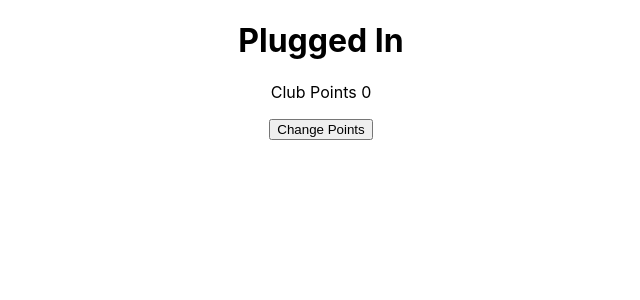
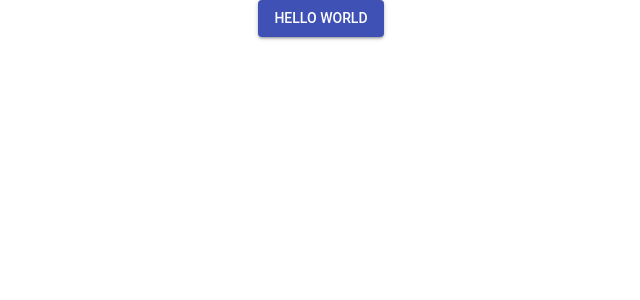
Before and after one commit to Yoni-Git/react-study, a React (Create React App) app: page / in a window 1280 px wide. Shown: the top 300 px of the page, without its empty margins (319-959 px from the left). Built offline with nearby package versions, Linux system fonts and the light colour scheme.

Commit message:
Merge branch 'feature/day2' into day5
# Conflicts:
#	package-lock.json
#	src/components/PlugMe.js

```diff
--- a/package.json
+++ b/package.json
@@ -3,6 +3,7 @@
   "version": "0.1.0",
   "private": true,
   "dependencies": {
+    "@material-ui/core": "^3.9.3",
     "react": "^16.8.5",
     "react-dom": "^16.8.5",
     "react-scripts": "2.1.8"
--- a/src/App.js
+++ b/src/App.js
@@ -1,7 +1,7 @@
 import React, { Component } from 'react';
 import './App.css';
 import PlugMe from './components/PlugMe'
-
+import Test from './components/matrialUi/Test'
 class App extends Component {
     person  = {
             name  : "",
@@ -11,7 +11,8 @@ class App extends Component {
   render() {
     return (
         <div className="App">
-          <PlugMe  person={this.person}/>
+          {/*<PlugMe  person={this.person}/>*/}
+          <Test/>
         </div>
     );
   }
--- /dev/null
+++ b/src/components/matrialUi/Test.js
@@ -0,0 +1,17 @@
+import React from 'react';
+import Button from '@material-ui/core/Button';
+
+class Test extends React.Component
+{
+    render()
+    {
+
+    return (
+        <Button variant="contained" color="primary">
+            Hello World
+        </Button>
+    );
+}
+}
+
+export default Test;
```
Also changed, not shown: 1 other file (tests, documents, lock files or other folders).
